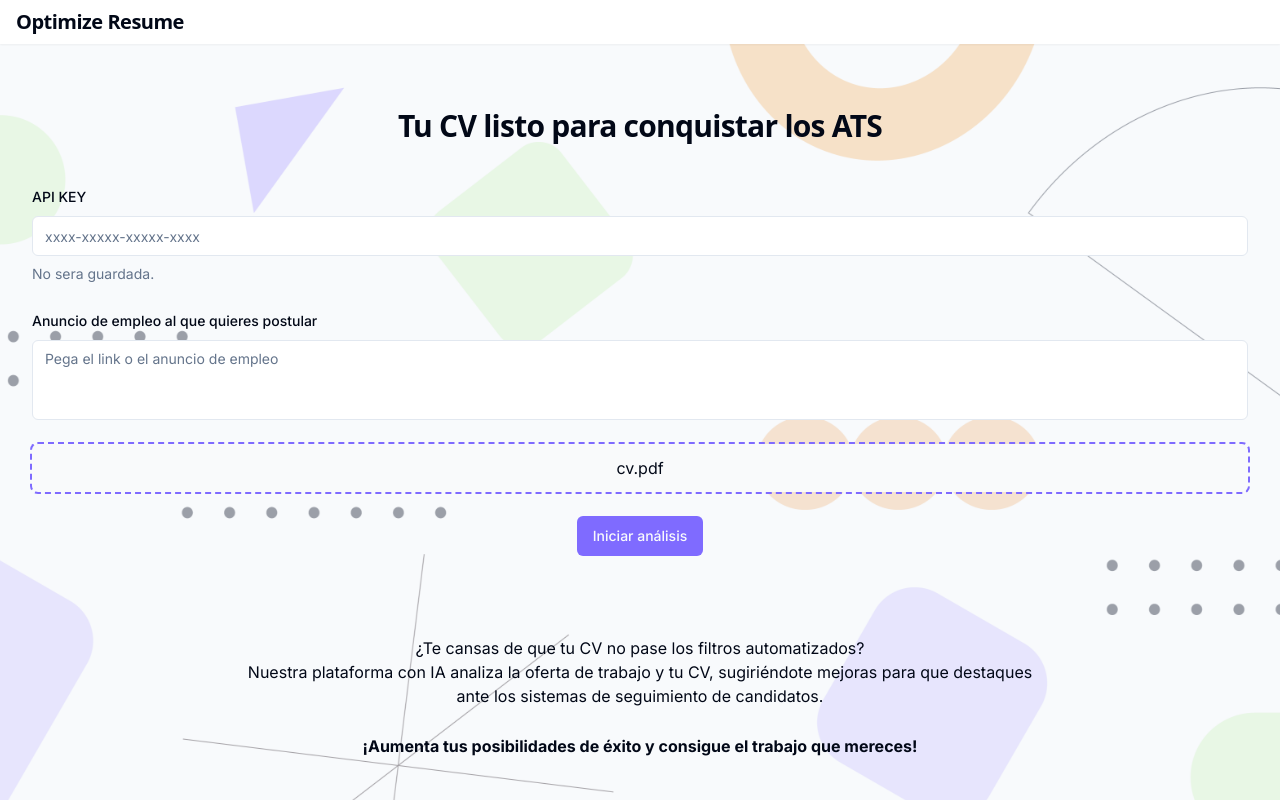
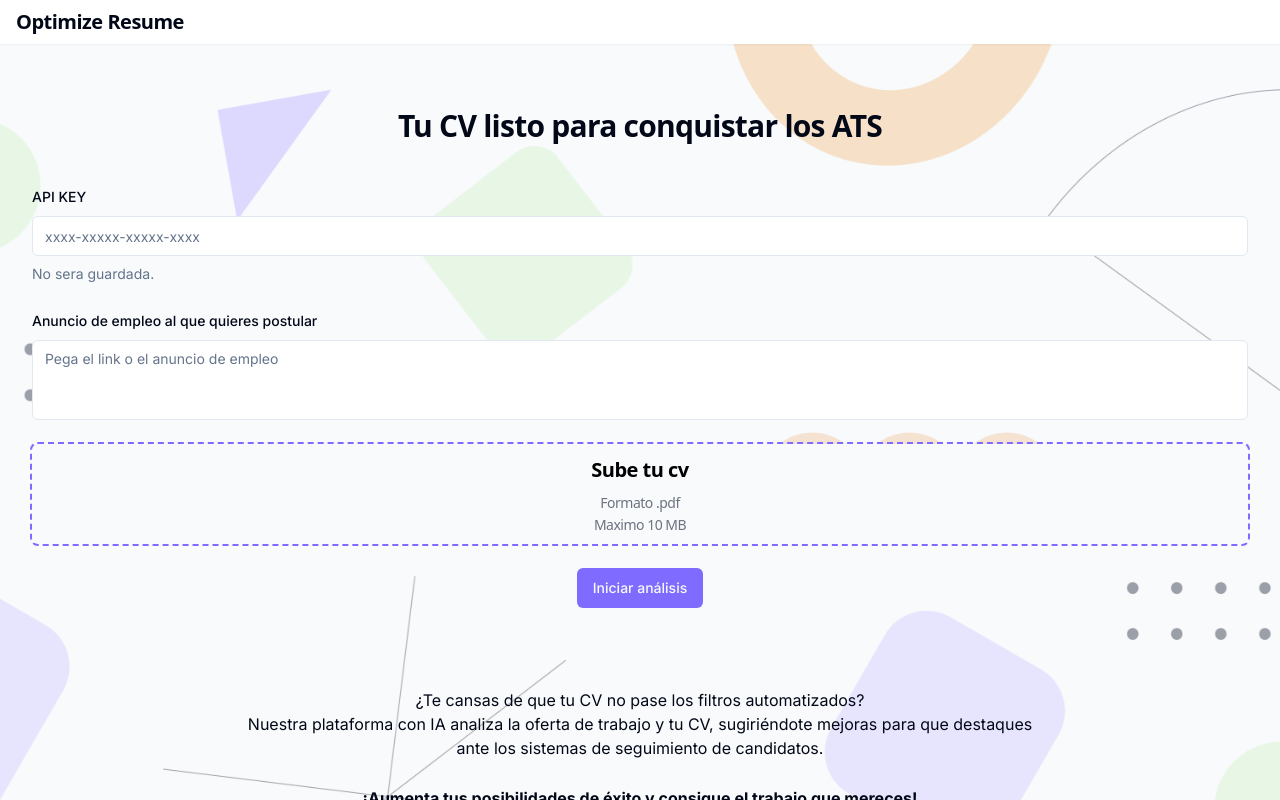
Before and after one commit to developaul/optimize-resume, a Next.js app: page / in a window 1280 px wide. Shown: the top 800 px of the page. Built offline with nearby package versions, Linux system fonts and the light colour scheme.

Commit message:
feat(opengraph): add OPen Graph image for improved sharing

```diff
--- a/src/components/home/ActionSection.tsx
+++ b/src/components/home/ActionSection.tsx
@@ -88,7 +88,12 @@ const ActionSection: FC<ActionSectionProps> = ({ onSubmit }) => {
                   <FormControl>
                     <DropZone
                       label="Sube tu cv"
-                      TxtHelper="Archivo formato .pdf máximo 1 MB"
+                      TxtHelper={
+                        <div className="mt-3 flex flex-col gap-2 text-gray-500">
+                          <span className="small">Formato .pdf</span>
+                          <span className="small">Maximo 10 MB</span>
+                        </div>
+                      }
                       {...field}
                     />
                   </FormControl>
--- a/src/components/home/DropZone.tsx
+++ b/src/components/home/DropZone.tsx
@@ -4,7 +4,7 @@ import { useDropzone } from "react-dropzone";
 interface DropZoneProps {
   onChange: (files: FileList | null) => void;
   label: string;
-  TxtHelper: string;
+  TxtHelper: JSX.Element;
   value: any;
 }
 
@@ -46,15 +46,14 @@ const DropZone: FC<DropZoneProps> = forwardRef(
         {...getRootProps()}
       >
         <input ref={ref} {...getInputProps()} />
-        {acceptedFiles.length < 1 && value === undefined && (
+        {acceptedFiles.length < 1 && (
           <label htmlFor="file-upload" className="text-center text-black h4">
             {label}
-            <p className="text-gray-500 small mt-2">{TxtHelper}</p>
+            {TxtHelper}
           </label>
         )}
 
         {acceptedFiles.length > 0 && <span>{acceptedFiles[0].name}</span>}
-        {acceptedFiles.length < 1 && value !== undefined && <span>cv.pdf</span>}
       </div>
     );
   }
```
Also changed, not shown: src/app/opengraph-image.png (added).
